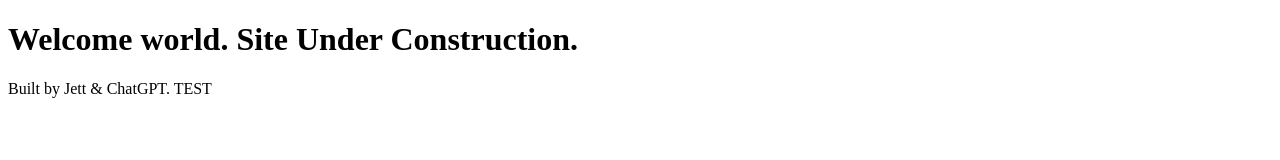
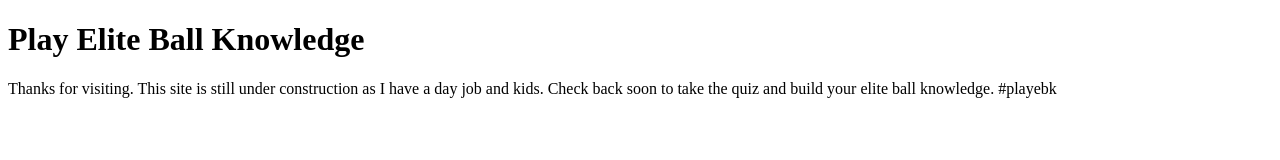
Before and after one commit to JamesHBond/elite-ball-knowledge, a website: page public/index.html in a window 1280 px wide. Drawn offline with Linux system fonts and the light colour scheme.

Commit message:
Update index.html

```diff
--- a/public/index.html
+++ b/public/index.html
@@ -5,7 +5,7 @@
   <title>Welcome World</title>
 </head>
 <body>
-  <h1>Welcome world. Site Under Construction.</h1>
-  <p>Built by Jett & ChatGPT. TEST</p>
+  <h1>Play Elite Ball Knowledge</h1>
+  <p>Thanks for visiting. This site is still under construction as I have a day job and kids. Check back soon to take the quiz and build your elite ball knowledge. #playebk</p>
 </body>
 </html>
```
